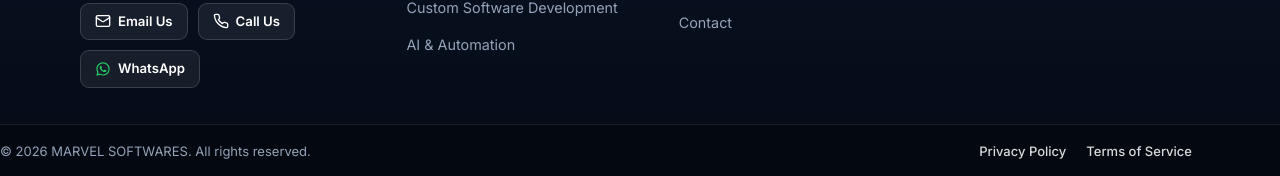
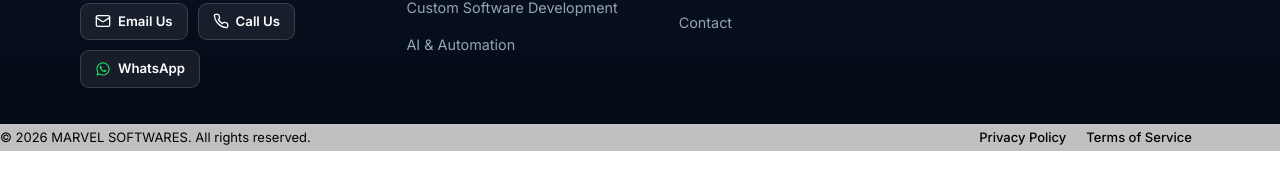
Before and after one commit to Lethinkj/marvel-softwares, a React (Vite) app: page / in a window 1280 px wide. Shown: the part 10756-10932 px from the top of the page. After the commit the page ends 10907 px from the top, so only its background shows below. Built offline with nearby package versions, Linux system fonts and the light colour scheme.

Commit message:
feat: update footer styles for improved visibility and accessibility

```diff
--- a/src/index.css
+++ b/src/index.css
@@ -1474,7 +1474,7 @@ body.nav-menu-open #root {
 /* --- Legal Bottom Bar --- */
 .footer-bottom-wrap {
   width: 100%;
-  background: #040810;
+  background: #c0c0c0;
   border-top: 1px solid rgba(255, 255, 255, 0.08);
 }
 
@@ -1485,9 +1485,9 @@ body.nav-menu-open #root {
   justify-content: center;
   text-align: center;
   gap: 12px;
-  padding: 16px 0;
+  padding: 2px 0;
   font-size: 0.8125rem;
-  color: #94a3b8;
+  color: #000000;
 }
 
 @media (min-width: 640px) {
@@ -1496,12 +1496,11 @@ body.nav-menu-open #root {
     justify-content: space-between;
     text-align: left;
     padding-right: 88px; /* Ensures floating back-to-top button never overlaps! */
-  }
-}
+  }}
 
 .footer-copyright {
   margin: 0;
-  color: #94a3b8;
+  color: #000000;
   text-align: center;
 }
 
@@ -1522,26 +1521,26 @@ body.nav-menu-open #root {
 }
 
 .footer-legal a {
-  color: #94a3b8;
+  color: #000000;
   transition: color 0.2s ease;
   text-decoration: none;
 }
 
 .footer-legal a:hover {
-  color: #ffffff;
+  color: #000000;
 }
 
 .footer-legal a {
   font-size: 0.8125rem;
   font-weight: 500;
-  color: rgba(255, 255, 255, 0.85);
+  color: #000000;
   transition: color 0.2s ease;
   text-decoration: none;
   white-space: nowrap;
 }
 
 .footer-legal a:hover {
-  color: #ffffff;
+  color: #000000;
   text-decoration: underline;
   text-underline-offset: 3px;
 }
```
